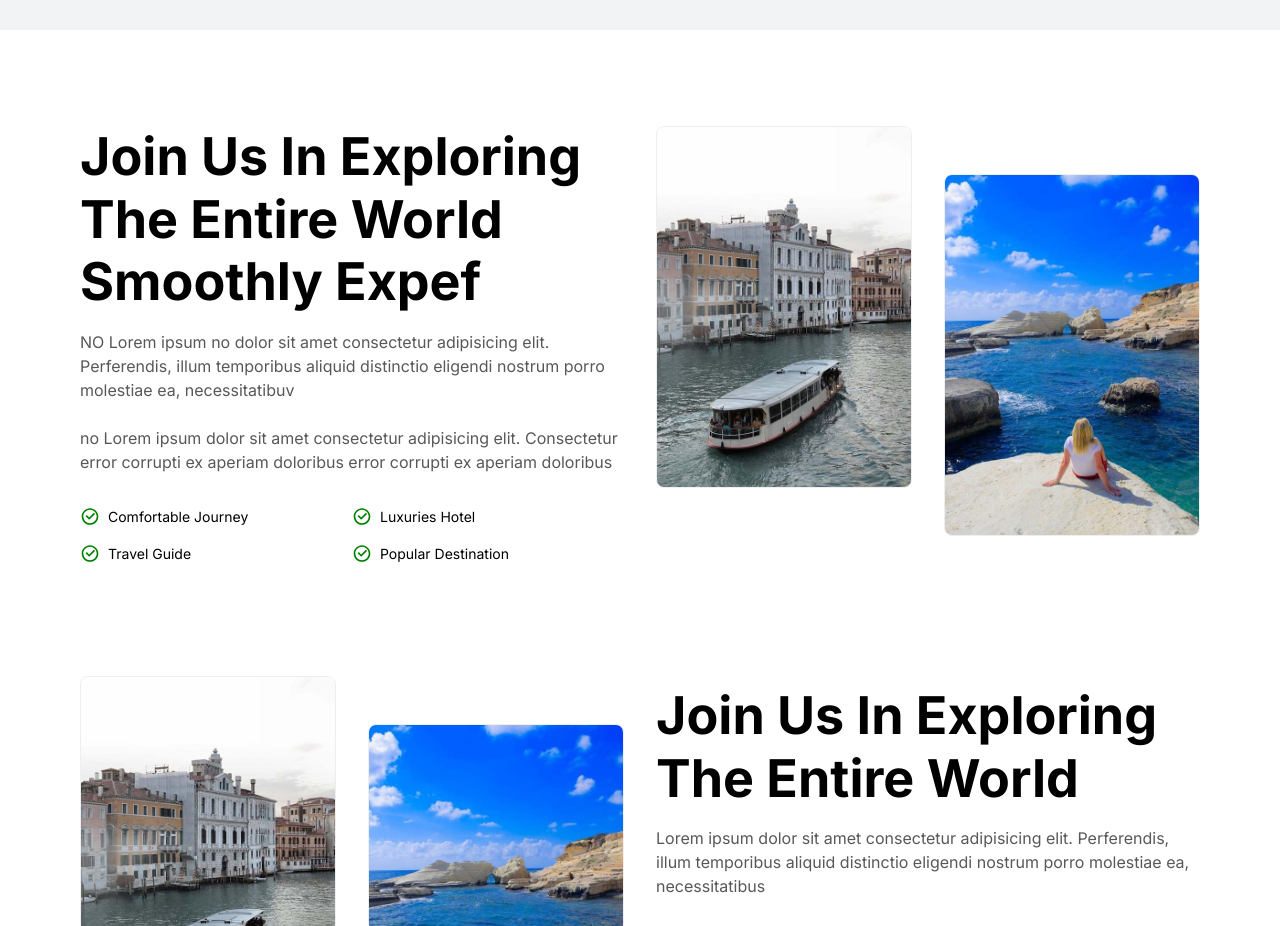
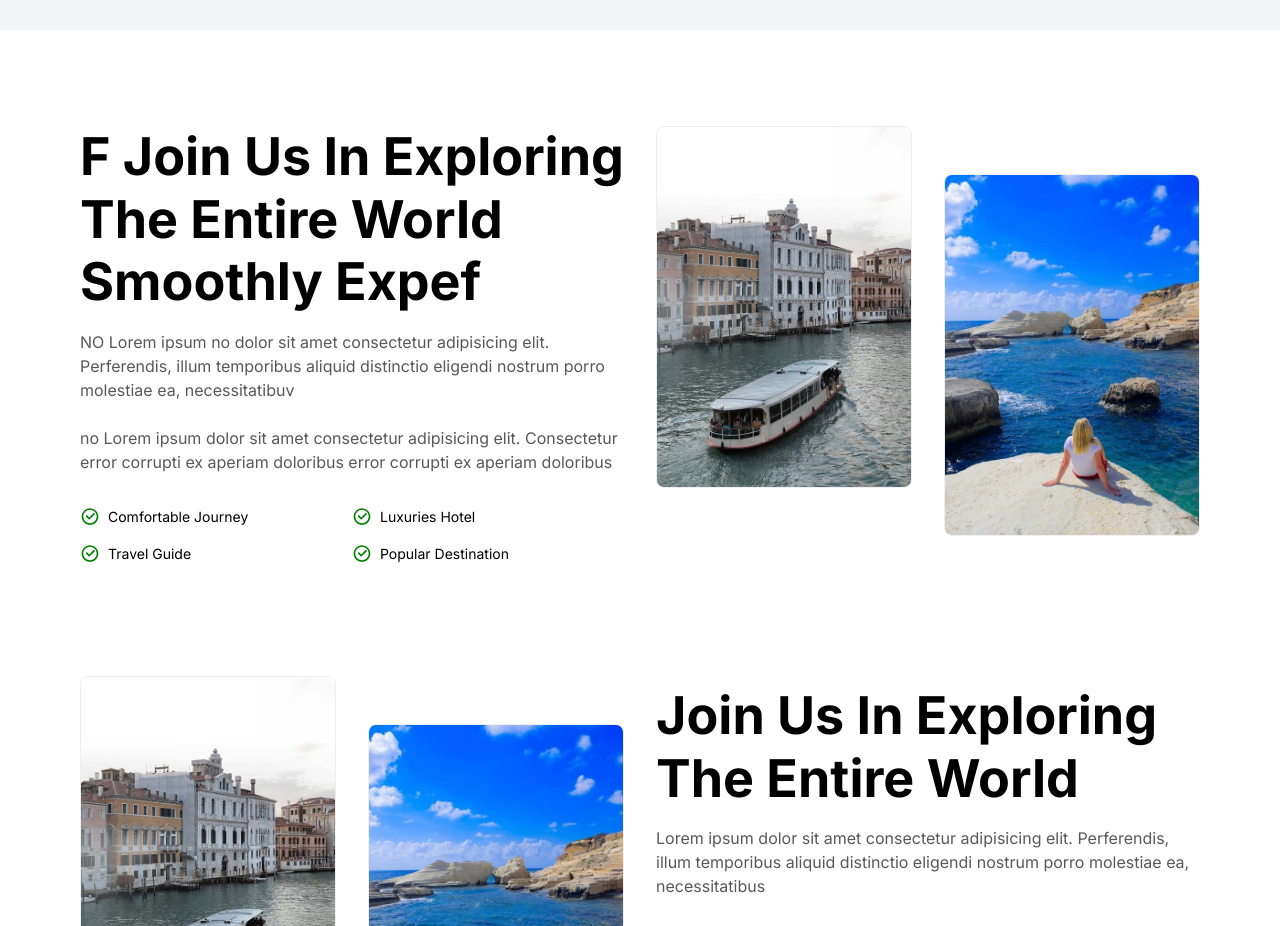
Before and after one commit to Mdshoaib77/TravelTour-Nextjs, a Next.js app: page / in a window 1280 px wide. Shown: the part 1420-2346 px from the top of the page. Built offline with nearby package versions, Linux system fonts and the light colour scheme.

Commit message:
Update About.tsx

```diff
--- a/components/About.tsx
+++ b/components/About.tsx
@@ -8,7 +8,7 @@ const About = () => {
       <div className=" flex flex-col gap-8 lg:flex-row pb-24">
         {/* LEFT */}
         <div className="flex flex-1 flex-col items-start justify-center">
-          <h1 className="bold-52 capitalize pb-4">
+          <h1 className="bold-52 capitalize pb-4">f
             Join Us In Exploring The Entire World Smoothly expef
           </h1>
           <p className="text-gray-50">
```
